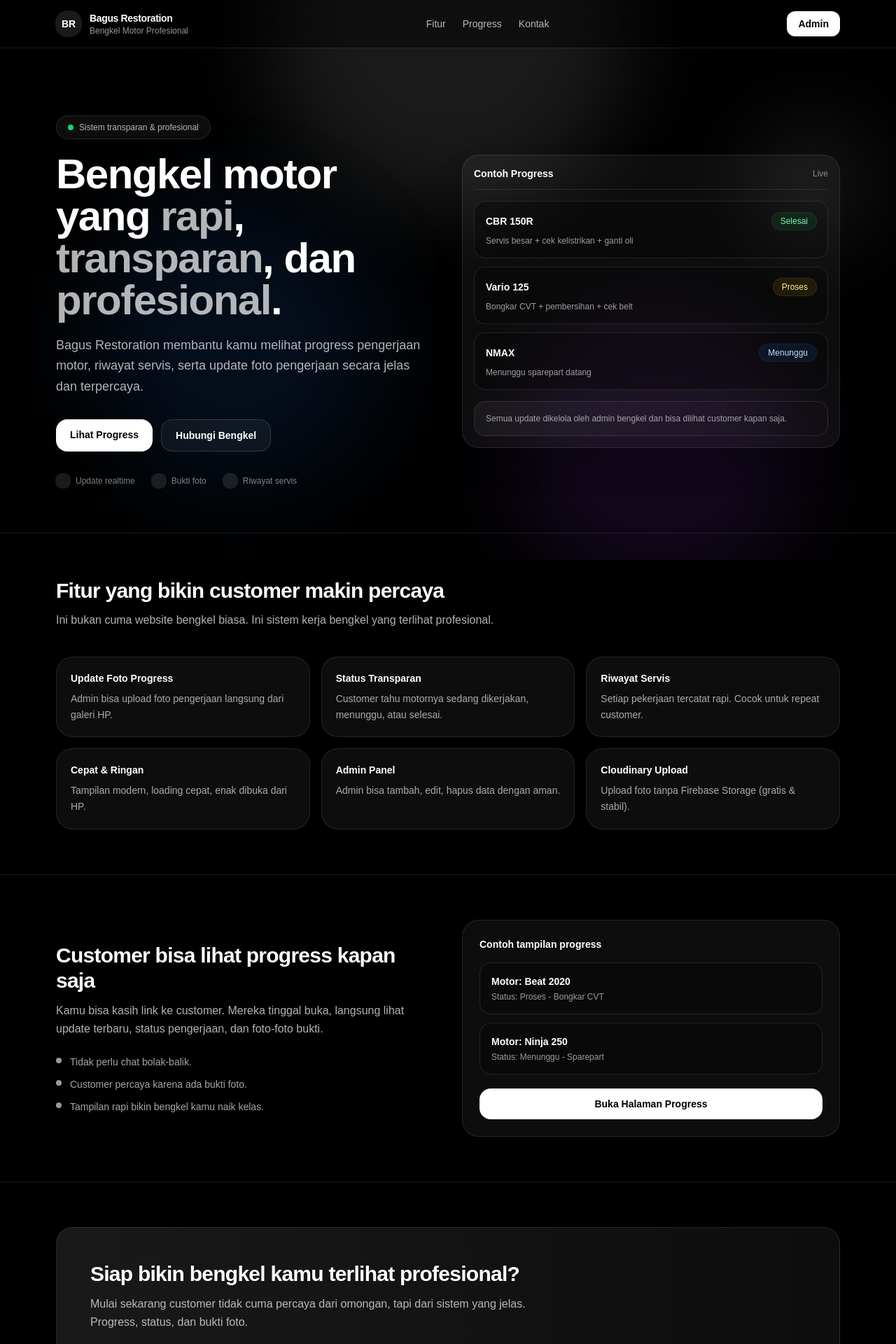
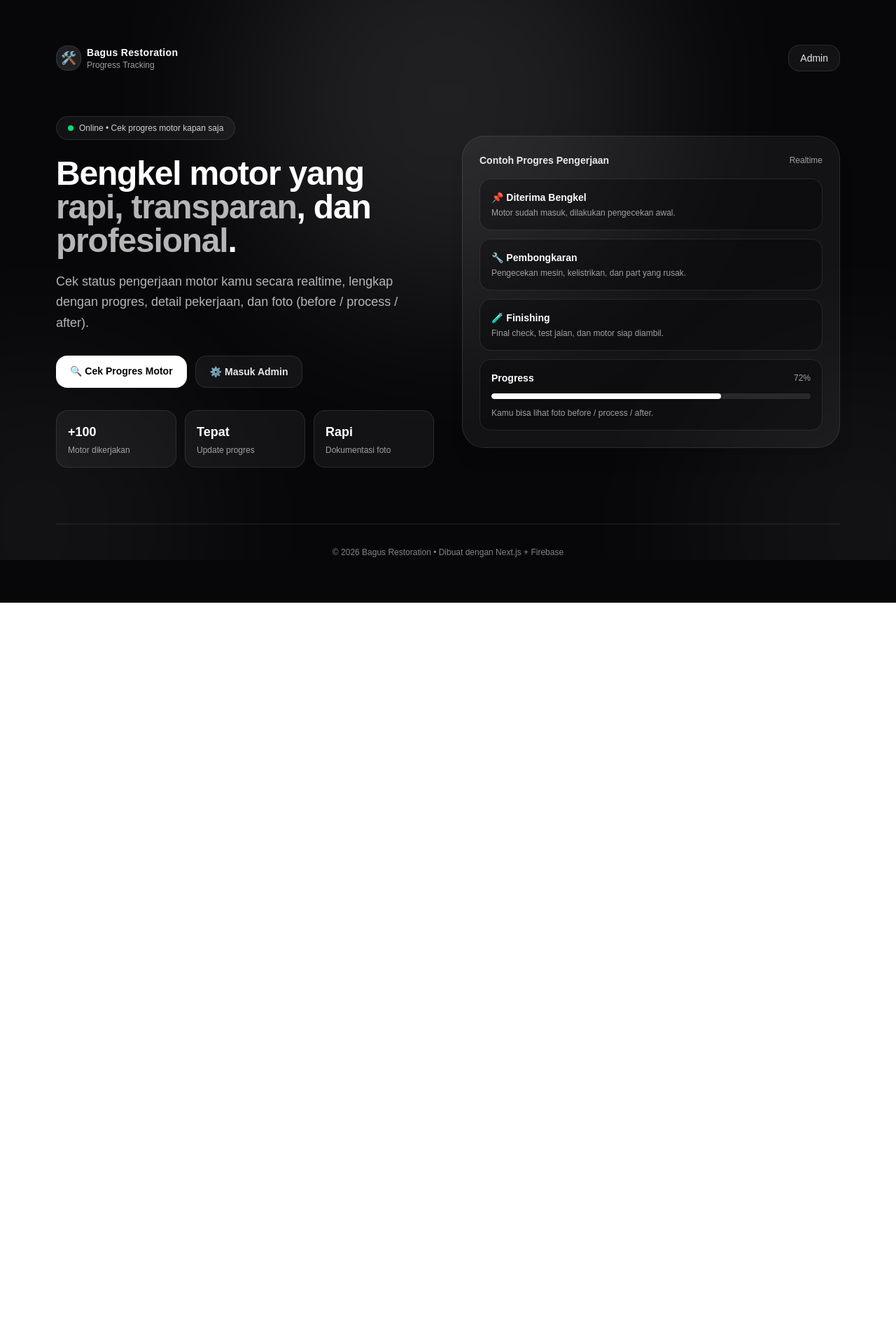
Before and after one commit to RadityaBagus112/sc-profil-bengkel, a Next.js app in the folder bengkel-progress/: page / in a window 1280 px wide. Shown: the top 1920 px of the page at 70% size. After the commit the page ends 861 px from the top, so only its background shows below. Built offline with nearby package versions, Linux system fonts and the light colour scheme.

Commit message:
landing page

```diff
--- a/bengkel-progress/app/page.tsx
+++ b/bengkel-progress/app/page.tsx
@@ -1,341 +1,148 @@
+import Link from "next/link";
+
 export default function HomePage() {
   return (
-    <main className="min-h-screen bg-black text-white">
-      {/* Background */}
+    <main className="min-h-screen bg-[#07070A] text-white">
+      {/* Background glow */}
       <div className="pointer-events-none fixed inset-0 overflow-hidden">
-        <div className="absolute left-1/2 top-[-220px] h-[520px] w-[520px] -translate-x-1/2 rounded-full bg-white/10 blur-3xl" />
-        <div className="absolute left-[10%] top-[35%] h-[420px] w-[420px] rounded-full bg-blue-500/10 blur-3xl" />
-        <div className="absolute right-[10%] top-[55%] h-[420px] w-[420px] rounded-full bg-purple-500/10 blur-3xl" />
+        <div className="absolute -top-40 left-1/2 h-[600px] w-[600px] -translate-x-1/2 rounded-full bg-white/10 blur-[120px]" />
+        <div className="absolute bottom-[-200px] left-[-200px] h-[500px] w-[500px] rounded-full bg-white/5 blur-[120px]" />
+        <div className="absolute bottom-[-200px] right-[-200px] h-[500px] w-[500px] rounded-full bg-white/5 blur-[120px]" />
       </div>
 
-      {/* Navbar */}
-      <header className="sticky top-0 z-50 border-b border-white/10 bg-black/40 backdrop-blur-xl">
-        <div className="mx-auto flex max-w-6xl items-center justify-between px-4 py-4">
-          <div className="flex items-center gap-3">
-            <div className="h-9 w-9 rounded-2xl bg-white/10 ring-1 ring-white/10 flex items-center justify-center">
-              <span className="text-sm font-semibold">BR</span>
+      {/* Container */}
+      <div className="relative mx-auto max-w-6xl px-4 py-10 md:py-16">
+        {/* Top nav */}
+        <header className="flex items-center justify-between">
+          <div className="flex items-center gap-2">
+            <div className="h-9 w-9 rounded-2xl bg-white/10 grid place-items-center border border-white/10">
+              <span className="text-lg">🛠️</span>
             </div>
             <div className="leading-tight">
-              <p className="text-sm font-semibold tracking-tight">
+              <p className="text-sm font-semibold tracking-wide">
                 Bagus Restoration
               </p>
-              <p className="text-xs text-white/60">Bengkel Motor Profesional</p>
+              <p className="text-xs text-white/60">Progress Tracking</p>
             </div>
           </div>
 
-          <nav className="hidden items-center gap-6 text-sm text-white/70 md:flex">
-            <a href="#fitur" className="hover:text-white transition">
-              Fitur
-            </a>
-            <a href="#progress" className="hover:text-white transition">
-              Progress
-            </a>
-            <a href="#kontak" className="hover:text-white transition">
-              Kontak
-            </a>
-          </nav>
-
-          <div className="flex items-center gap-2">
-            <a
-              href="/admin"
-              className="rounded-xl bg-white text-black px-4 py-2 text-sm font-semibold hover:bg-white/90 transition"
+          <Link
+            href="/admin/login"
+            className="rounded-2xl border border-white/10 bg-white/5 px-4 py-2 text-sm font-medium text-white/90 hover:bg-white/10 transition"
           >
             Admin
-            </a>
-          </div>
-        </div>
+          </Link>
         </header>
 
         {/* Hero */}
-      <section className="relative">
-        <div className="mx-auto max-w-6xl px-4 pt-16 pb-10 md:pt-24 md:pb-16">
-          <div className="grid gap-10 md:grid-cols-2 md:items-center">
+        <section className="mt-12 md:mt-16 grid gap-10 md:grid-cols-2 md:items-center">
           <div>
-              <div className="inline-flex items-center gap-2 rounded-full border border-white/10 bg-white/5 px-4 py-2 text-xs text-white/70">
+            <div className="inline-flex items-center gap-2 rounded-full border border-white/10 bg-white/5 px-4 py-2 text-xs text-white/80">
               <span className="h-2 w-2 rounded-full bg-green-400" />
-                Sistem transparan & profesional
+              Online • Cek progres motor kapan saja
             </div>
 
-              <h1 className="mt-5 text-4xl font-semibold tracking-tight md:text-6xl">
+            <h1 className="mt-6 text-4xl md:text-5xl font-semibold tracking-tight">
               Bengkel motor yang{" "}
-                <span className="text-white/70">rapi</span>,{" "}
-                <span className="text-white/70">transparan</span>, dan{" "}
+              <span className="text-white/70">rapi, transparan</span>, dan{" "}
               <span className="text-white/70">profesional</span>.
             </h1>
 
-              <p className="mt-5 max-w-xl text-base leading-relaxed text-white/70 md:text-lg">
-                Bagus Restoration membantu kamu melihat progress pengerjaan
-                motor, riwayat servis, serta update foto pengerjaan secara jelas
-                dan terpercaya.
+            <p className="mt-5 text-base md:text-lg text-white/70 leading-relaxed">
+              Cek status pengerjaan motor kamu secara realtime, lengkap dengan
+              progres, detail pekerjaan, dan foto (before / process / after).
             </p>
 
-              <div className="mt-8 flex flex-col gap-3 sm:flex-row">
-                <a
-                  href="#progress"
-                  className="rounded-2xl bg-white px-5 py-3 text-sm font-semibold text-black hover:bg-white/90 transition"
+            {/* Buttons */}
+            <div className="mt-8 flex flex-col sm:flex-row gap-3">
+              <Link
+                href="/cek"
+                className="rounded-2xl bg-white text-black px-5 py-3 text-sm font-semibold hover:bg-white/90 transition text-center"
               >
-                  Lihat Progress
-                </a>
+                🔍 Cek Progres Motor
+              </Link>
 
-                <a
-                  href="#kontak"
-                  className="rounded-2xl border border-white/15 bg-white/5 px-5 py-3 text-sm font-semibold text-white hover:bg-white/10 transition"
+              <Link
+                href="/admin/login"
+                className="rounded-2xl border border-white/10 bg-white/5 px-5 py-3 text-sm font-semibold text-white/90 hover:bg-white/10 transition text-center"
               >
-                  Hubungi Bengkel
-                </a>
+                ⚙️ Masuk Admin
+              </Link>
             </div>
 
-              <div className="mt-8 flex items-center gap-6 text-xs text-white/50">
-                <div className="flex items-center gap-2">
-                  <span className="h-5 w-5 rounded-lg bg-white/10 ring-1 ring-white/10" />
-                  Update realtime
+            {/* Trust mini stats */}
+            <div className="mt-8 grid grid-cols-3 gap-3">
+              <div className="rounded-2xl border border-white/10 bg-white/5 p-4">
+                <p className="text-lg font-semibold">+100</p>
+                <p className="text-xs text-white/60 mt-1">Motor dikerjakan</p>
               </div>
-                <div className="flex items-center gap-2">
-                  <span className="h-5 w-5 rounded-lg bg-white/10 ring-1 ring-white/10" />
-                  Bukti foto
+              <div className="rounded-2xl border border-white/10 bg-white/5 p-4">
+                <p className="text-lg font-semibold">Tepat</p>
+                <p className="text-xs text-white/60 mt-1">Update progres</p>
               </div>
-                <div className="flex items-center gap-2">
-                  <span className="h-5 w-5 rounded-lg bg-white/10 ring-1 ring-white/10" />
-                  Riwayat servis
+              <div className="rounded-2xl border border-white/10 bg-white/5 p-4">
+                <p className="text-lg font-semibold">Rapi</p>
+                <p className="text-xs text-white/60 mt-1">Dokumentasi foto</p>
               </div>
             </div>
           </div>
 
-            {/* Preview Card */}
-            <div className="relative">
-              <div className="rounded-3xl border border-white/10 bg-white/5 p-4 shadow-2xl">
-                <div className="flex items-center justify-between border-b border-white/10 pb-3">
-                  <p className="text-sm font-semibold">Contoh Progress</p>
-                  <span className="text-xs text-white/50">Live</span>
+          {/* Preview card */}
+          <div className="rounded-[32px] border border-white/10 bg-white/5 p-5 md:p-6 shadow-xl">
+            <div className="flex items-center justify-between">
+              <p className="text-sm font-semibold text-white/90">
+                Contoh Progres Pengerjaan
+              </p>
+              <span className="text-xs text-white/60">Realtime</span>
             </div>
 
             <div className="mt-4 space-y-3">
               <div className="rounded-2xl border border-white/10 bg-black/30 p-4">
-                    <div className="flex items-center justify-between">
-                      <p className="text-sm font-semibold">CBR 150R</p>
-                      <span className="rounded-full bg-green-500/10 px-3 py-1 text-xs text-green-300 ring-1 ring-green-500/20">
-                        Selesai
-                      </span>
-                    </div>
-                    <p className="mt-2 text-xs text-white/60">
-                      Servis besar + cek kelistrikan + ganti oli
+                <p className="text-sm font-semibold">📌 Diterima Bengkel</p>
+                <p className="mt-1 text-xs text-white/60">
+                  Motor sudah masuk, dilakukan pengecekan awal.
                 </p>
               </div>
 
               <div className="rounded-2xl border border-white/10 bg-black/30 p-4">
-                    <div className="flex items-center justify-between">
-                      <p className="text-sm font-semibold">Vario 125</p>
-                      <span className="rounded-full bg-yellow-500/10 px-3 py-1 text-xs text-yellow-200 ring-1 ring-yellow-500/20">
-                        Proses
-                      </span>
-                    </div>
-                    <p className="mt-2 text-xs text-white/60">
-                      Bongkar CVT + pembersihan + cek belt
+                <p className="text-sm font-semibold">🔧 Pembongkaran</p>
+                <p className="mt-1 text-xs text-white/60">
+                  Pengecekan mesin, kelistrikan, dan part yang rusak.
                 </p>
               </div>
 
               <div className="rounded-2xl border border-white/10 bg-black/30 p-4">
-                    <div className="flex items-center justify-between">
-                      <p className="text-sm font-semibold">NMAX</p>
-                      <span className="rounded-full bg-blue-500/10 px-3 py-1 text-xs text-blue-200 ring-1 ring-blue-500/20">
-                        Menunggu
-                      </span>
-                    </div>
-                    <p className="mt-2 text-xs text-white/60">
-                      Menunggu sparepart datang
+                <p className="text-sm font-semibold">🧪 Finishing</p>
+                <p className="mt-1 text-xs text-white/60">
+                  Final check, test jalan, dan motor siap diambil.
                 </p>
               </div>
+
+              {/* Progress bar */}
+              <div className="rounded-2xl border border-white/10 bg-black/30 p-4">
+                <div className="flex items-center justify-between">
+                  <p className="text-sm font-semibold">Progress</p>
+                  <p className="text-xs text-white/60">72%</p>
                 </div>
 
-                <div className="mt-4 rounded-2xl border border-white/10 bg-gradient-to-r from-white/5 to-white/0 p-4">
-                  <p className="text-xs text-white/60">
-                    Semua update dikelola oleh admin bengkel dan bisa dilihat
-                    customer kapan saja.
-                  </p>
-                </div>
+                <div className="mt-3 h-2 w-full rounded-full bg-white/10 overflow-hidden">
+                  <div className="h-full w-[72%] rounded-full bg-white" />
                 </div>
 
-              <div className="absolute -right-10 -top-10 hidden h-40 w-40 rounded-full bg-white/10 blur-3xl md:block" />
+                <p className="mt-3 text-xs text-white/60">
+                  Kamu bisa lihat foto before / process / after.
+                </p>
               </div>
             </div>
           </div>
         </section>
 
-      {/* Features */}
-      <section id="fitur" className="relative border-t border-white/10">
-        <div className="mx-auto max-w-6xl px-4 py-16">
-          <div className="max-w-2xl">
-            <h2 className="text-2xl font-semibold tracking-tight md:text-3xl">
-              Fitur yang bikin customer makin percaya
-            </h2>
-            <p className="mt-3 text-white/70">
-              Ini bukan cuma website bengkel biasa. Ini sistem kerja bengkel yang
-              terlihat profesional.
-            </p>
+        {/* Footer */}
+        <footer className="mt-14 md:mt-20 border-t border-white/10 pt-8 text-center text-xs text-white/50">
+          © {new Date().getFullYear()} Bagus Restoration • Dibuat dengan Next.js
+          + Firebase
+        </footer>
       </div>
-
-          <div className="mt-10 grid gap-4 md:grid-cols-3">
-            {[
-              {
-                title: "Update Foto Progress",
-                desc: "Admin bisa upload foto pengerjaan langsung dari galeri HP.",
-              },
-              {
-                title: "Status Transparan",
-                desc: "Customer tahu motornya sedang dikerjakan, menunggu, atau selesai.",
-              },
-              {
-                title: "Riwayat Servis",
-                desc: "Setiap pekerjaan tercatat rapi. Cocok untuk repeat customer.",
-              },
-              {
-                title: "Cepat & Ringan",
-                desc: "Tampilan modern, loading cepat, enak dibuka dari HP.",
-              },
-              {
-                title: "Admin Panel",
-                desc: "Admin bisa tambah, edit, hapus data dengan aman.",
-              },
-              {
-                title: "Cloudinary Upload",
-                desc: "Upload foto tanpa Firebase Storage (gratis & stabil).",
-              },
-            ].map((f, i) => (
-              <div
-                key={i}
-                className="rounded-3xl border border-white/10 bg-white/5 p-5 hover:bg-white/10 transition"
-              >
-                <p className="text-sm font-semibold">{f.title}</p>
-                <p className="mt-2 text-sm text-white/65 leading-relaxed">
-                  {f.desc}
-                </p>
-              </div>
-            ))}
-          </div>
-        </div>
-      </section>
-
-      {/* Progress section */}
-      <section id="progress" className="relative border-t border-white/10">
-        <div className="mx-auto max-w-6xl px-4 py-16">
-          <div className="grid gap-10 md:grid-cols-2 md:items-center">
-            <div>
-              <h2 className="text-2xl font-semibold tracking-tight md:text-3xl">
-                Customer bisa lihat progress kapan saja
-              </h2>
-              <p className="mt-3 text-white/70 leading-relaxed">
-                Kamu bisa kasih link ke customer. Mereka tinggal buka, langsung
-                lihat update terbaru, status pengerjaan, dan foto-foto bukti.
-              </p>
-
-              <div className="mt-6 space-y-3 text-sm text-white/65">
-                <div className="flex items-start gap-3">
-                  <span className="mt-1 h-2 w-2 rounded-full bg-white/60" />
-                  Tidak perlu chat bolak-balik.
-                </div>
-                <div className="flex items-start gap-3">
-                  <span className="mt-1 h-2 w-2 rounded-full bg-white/60" />
-                  Customer percaya karena ada bukti foto.
-                </div>
-                <div className="flex items-start gap-3">
-                  <span className="mt-1 h-2 w-2 rounded-full bg-white/60" />
-                  Tampilan rapi bikin bengkel kamu naik kelas.
-                </div>
-              </div>
-            </div>
-
-            <div className="rounded-3xl border border-white/10 bg-white/5 p-6">
-              <p className="text-sm font-semibold">Contoh tampilan progress</p>
-              <div className="mt-4 grid gap-3">
-                <div className="rounded-2xl border border-white/10 bg-black/30 p-4">
-                  <p className="text-sm font-semibold">Motor: Beat 2020</p>
-                  <p className="mt-1 text-xs text-white/60">
-                    Status: Proses - Bongkar CVT
-                  </p>
-                </div>
-                <div className="rounded-2xl border border-white/10 bg-black/30 p-4">
-                  <p className="text-sm font-semibold">Motor: Ninja 250</p>
-                  <p className="mt-1 text-xs text-white/60">
-                    Status: Menunggu - Sparepart
-                  </p>
-                </div>
-              </div>
-
-              <div className="mt-5">
-                <a
-                  href="/progress"
-                  className="inline-flex w-full items-center justify-center rounded-2xl bg-white px-5 py-3 text-sm font-semibold text-black hover:bg-white/90 transition"
-                >
-                  Buka Halaman Progress
-                </a>
-              </div>
-            </div>
-          </div>
-        </div>
-      </section>
-
-      {/* CTA */}
-      <section
-        id="kontak"
-        className="relative border-t border-white/10"
-      >
-        <div className="mx-auto max-w-6xl px-4 py-16">
-          <div className="rounded-3xl border border-white/10 bg-gradient-to-r from-white/10 to-white/5 p-8 md:p-12">
-            <h2 className="text-2xl font-semibold tracking-tight md:text-3xl">
-              Siap bikin bengkel kamu terlihat profesional?
-            </h2>
-            <p className="mt-3 max-w-2xl text-white/70 leading-relaxed">
-              Mulai sekarang customer tidak cuma percaya dari omongan, tapi dari
-              sistem yang jelas. Progress, status, dan bukti foto.
-            </p>
-
-            <div className="mt-7 flex flex-col gap-3 sm:flex-row">
-              <a
-                href="https://wa.me/628xxxxxxxxxx"
-                target="_blank"
-                className="rounded-2xl bg-white px-5 py-3 text-sm font-semibold text-black hover:bg-white/90 transition"
-                rel="noreferrer"
-              >
-                Chat WhatsApp
-              </a>
-
-              <a
-                href="/progress"
-                className="rounded-2xl border border-white/15 bg-white/5 px-5 py-3 text-sm font-semibold text-white hover:bg-white/10 transition"
-              >
-                Lihat Progress
-              </a>
-            </div>
-
-            <p className="mt-6 text-xs text-white/50">
-              *Ganti link WhatsApp di kode ini dengan nomor bengkel kamu.
-            </p>
-          </div>
-        </div>
-      </section>
-
-      {/* Footer */}
-      <footer className="border-t border-white/10">
-        <div className="mx-auto max-w-6xl px-4 py-10">
-          <div className="flex flex-col gap-3 md:flex-row md:items-center md:justify-between">
-            <p className="text-sm text-white/60">
-              © {new Date().getFullYear()} Bagus Restoration. All rights reserved.
-            </p>
-
-            <div className="flex items-center gap-5 text-sm text-white/60">
-              <a href="/progress" className="hover:text-white transition">
-                Progress
-              </a>
-              <a href="/admin" className="hover:text-white transition">
-                Admin
-              </a>
-              <a href="#fitur" className="hover:text-white transition">
-                Fitur
-              </a>
-            </div>
-          </div>
-        </div>
-      </footer>
     </main>
   );
 }
```
Lines whose indentation alone changed are shown as unchanged.
